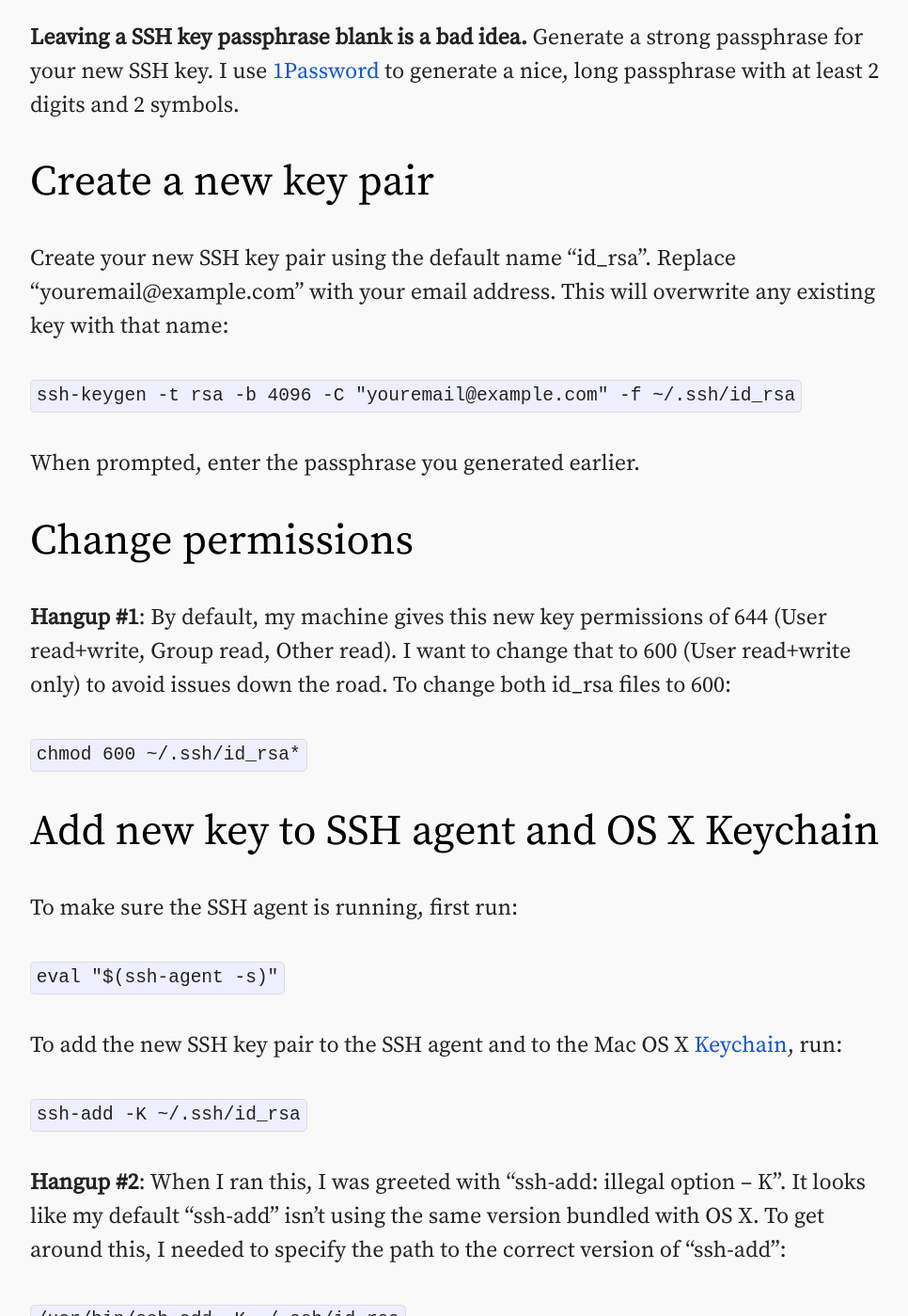
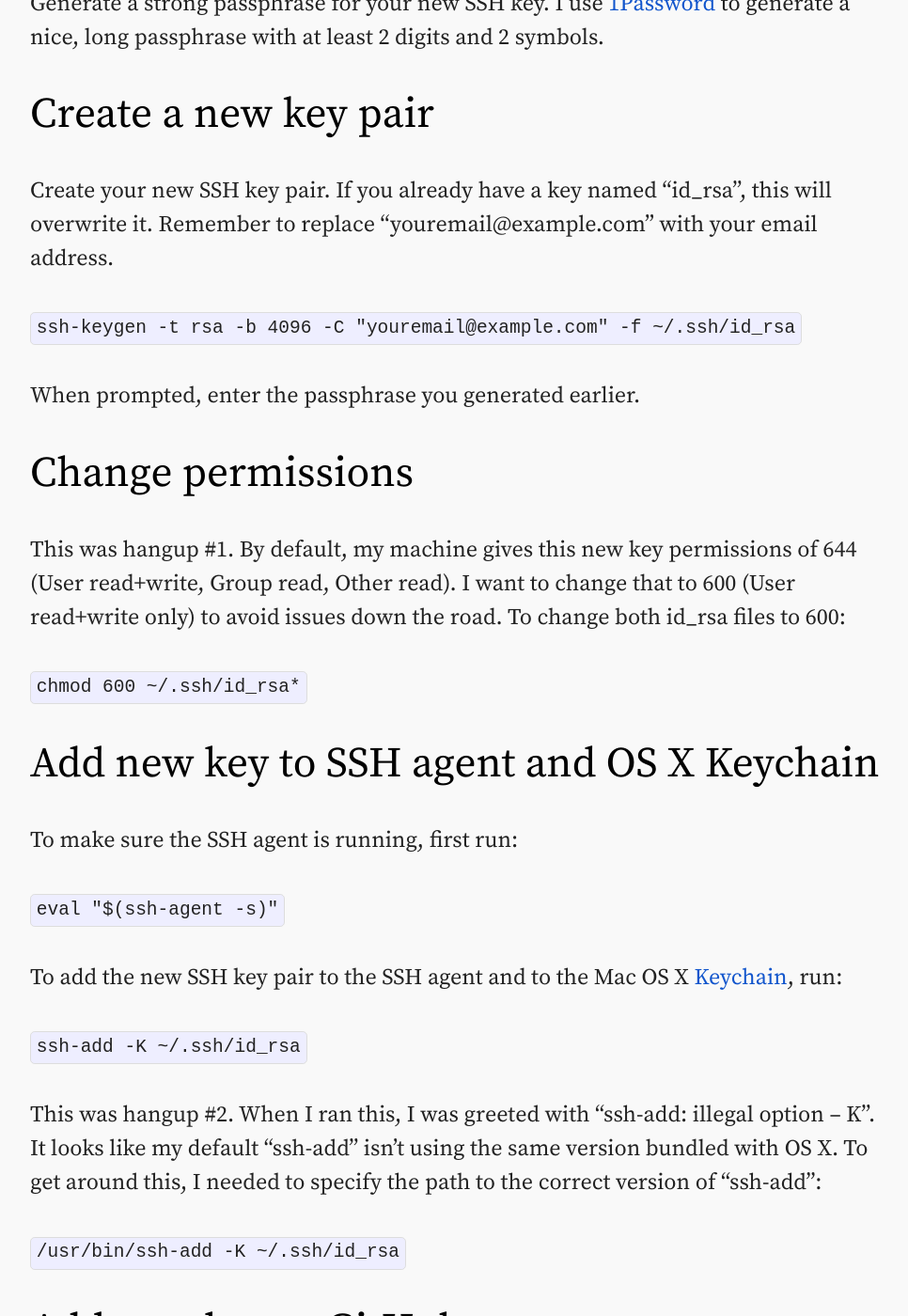
Before and after one commit to jsnmrs/jasonmorris, a Jekyll site: the page built from _posts/2016-02-15-rotating-ssh-keys.markdown, in a window 1280 px wide and 1400 px high, scrolled down 993 px. Shown: the whole window at 94% size, without its empty margins (152-1118 px from the left). Built offline with Jekyll 4.4.1, drawn with Linux system fonts in a browser that asks for light colours; some of the changed text lies outside the part shown.

Commit message:
Edit post for clarity

````diff
--- a/_posts/2016-02-15-rotating-ssh-keys.markdown
+++ b/_posts/2016-02-15-rotating-ssh-keys.markdown
@@ -10,23 +10,23 @@ tags:
 - ssh
 ---
 
-Rotating your SSH keys every once in a while is good a digital hygiene practice, much like changing your passwords.
+Rotating your SSH keys every once in a while is good digital hygiene.
 
-Today I rotated my SSH keys and set up GitHub to use these new keys. There were a few hangups along the way, which I've noted below. Here's the process:
+Today, I rotated my SSH keys and configured GitHub to use these new keys. There were a few hangups along the way, but I think it was worth the trouble. Here's the process:
 
 ## Make a backup
 
-Copy your existing SSH folder to another folder for safekeeping (ssh-backup in this case).
+Copy your existing SSH folder to temporary folder for safekeeping.
 
 ```cp -a ~/.ssh ~/ssh-backup```
 
 ## Create a strong passphrase
 
-**Leaving a SSH key passphrase blank is a bad idea.** Generate a strong passphrase for your new SSH key. I use [1Password](https://agilebits.com/onepassword) to generate a nice, long passphrase with at least 2 digits and 2 symbols.
+Generate a strong passphrase for your new SSH key. I use [1Password](https://agilebits.com/onepassword) to generate a nice, long passphrase with at least 2 digits and 2 symbols.
 
 ## Create a new key pair
 
-Create your new SSH key pair using the default name "id_rsa". Replace "youremail@example.com" with your email address. This will overwrite any existing key with that name:
+Create your new SSH key pair. If you already have a key named "id_rsa", this will overwrite it. Remember to replace "youremail@example.com" with your email address.
 
 ```ssh-keygen -t rsa -b 4096 -C "youremail@example.com" -f ~/.ssh/id_rsa```
 
@@ -34,7 +34,7 @@ When prompted, enter the passphrase you generated earlier.
 
 ## Change permissions
 
-**Hangup #1**: By default, my machine gives this new key permissions of 644 (User read+write, Group read, Other read). I want to change that to 600 (User read+write only) to avoid issues down the road. To change both id_rsa files to 600:
+This was hangup #1. By default, my machine gives this new key permissions of 644 (User read+write, Group read, Other read). I want to change that to 600 (User read+write only) to avoid issues down the road. To change both id_rsa files to 600:
 
 ```chmod 600 ~/.ssh/id_rsa*```
 
@@ -48,7 +48,7 @@ To add the new SSH key pair to the SSH agent and to the Mac OS X [Keychain](http
 
 ```ssh-add -K ~/.ssh/id_rsa```
 
-**Hangup #2**: When I ran this, I was greeted with "ssh-add: illegal option -- K". It looks like my default "ssh-add" isn't using the same version bundled with OS X. To get around this, I needed to specify the path to the correct version of "ssh-add":
+This was hangup #2. When I ran this, I was greeted with "ssh-add: illegal option -- K". It looks like my default "ssh-add" isn't using the same version bundled with OS X. To get around this, I needed to specify the path to the correct version of "ssh-add":
 
 ```/usr/bin/ssh-add -K ~/.ssh/id_rsa```
 
@@ -58,9 +58,9 @@ Add the public key to your GitHub account by following their [Adding a new SSH k
 
 ```pbcopy < ~/.ssh/id_rsa.pub```
 
-Then you'll be able to paste the key into your GitHub settings page to enable your new key.
+Then you'll be able to paste the key into your [GitHub SSH Key page](https://github.com/settings/ssh) to enable your new key.
 
-While you're on this page, it's a good opportunity to review any other SSH keys you have in GitHub and rotate/remove as needed.
+While you're there, it's a good opportunity to review any other SSH keys you have in GitHub and rotate/remove as needed.
 
 ## Test new key's access to GitHub
 
@@ -71,6 +71,6 @@ Verify you can login to Github with the new SSH key.
 If the key works, you'll be greeted with:
 "Hi &lt;username&gt;! You've successfully authenticated, but GitHub does not provide shell access."
 
-## Hang onto your backup folder for now
+## Backup folder
 
-The backup folder you created in step 1 holds your old SSH keys. Hang onto this backup for a bit until you can confirm that all of the services you connect to over SSH have been updated to your new key. After that, feel free to delete the backup folder.
+The backup folder you created at the start of this process holds your old SSH keys. Until you've confirmed that all of the services you connect to over SSH are working with your new key, I'd keep the backed up keys around to be safe.
````
